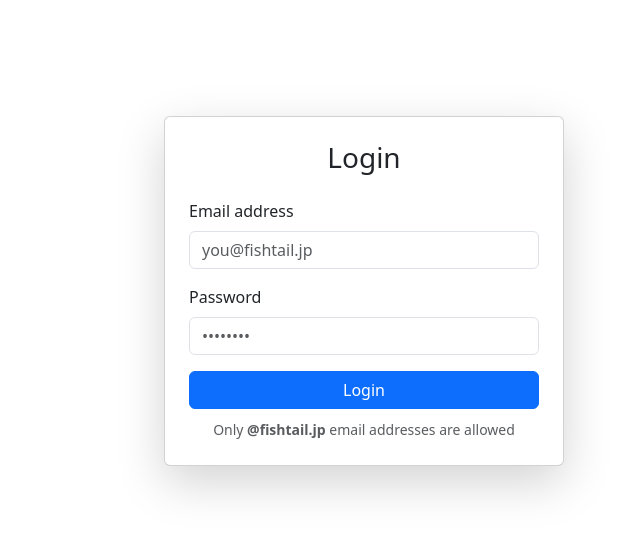
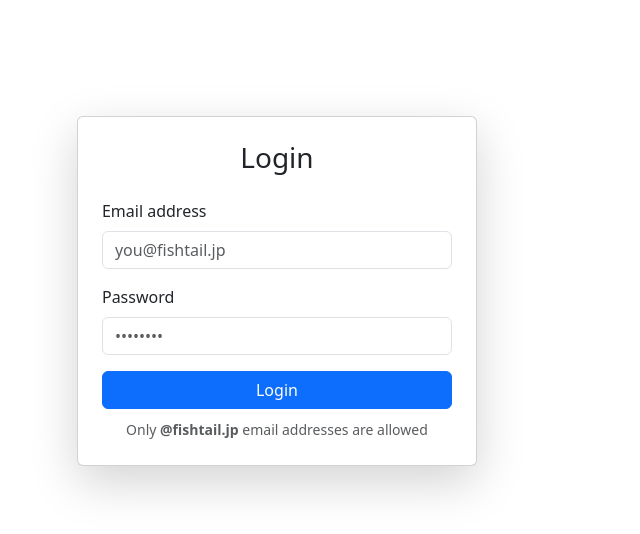
Before and after one commit to jadhikari/docker-fistail-home, a Django app: page /accounts/login/ in a window 1280 px wide. Shown: the part 50-584 px from the top of the page, without its empty margins (376-1016 px from the left). Run offline with Django 5.2, Linux system fonts and the light colour scheme.

Commit message:
update css

```diff
--- a/backend/accounts/templates/accounts/login.html
+++ b/backend/accounts/templates/accounts/login.html
@@ -4,7 +4,7 @@
 
 {% block content %}
 <div class="container d-flex justify-content-center align-items-center">
-    <div class="card shadow-lg p-4" style="width: 100%; max-width: 400px; margin-top:100px;">
+    <div class="card shadow-lg p-4" style="width: 100%; max-width: 400px; margin-top:100px; margin-left:-17%;">
         <h3 class="text-center mb-4">Login</h3>
 
         {% if messages %}
--- a/docker-compose.prod.yml
+++ b/docker-compose.prod.yml
@@ -18,6 +18,7 @@ services:
       sh -c "
         python manage.py makemigrations &&
         python manage.py migrate &&
+        python manage.py collectstatic --noinput &&
         gunicorn backend.wsgi:application --bind 0.0.0.0:8000 --workers 3
       "
     environment:
@@ -41,6 +42,7 @@ services:
     image: nginx
     container_name: nginx-prod
     ports:
+      - "80:80"
       - "8443:8443"
     volumes:
       - ./nginx/default.conf:/etc/nginx/conf.d/default.conf
```
